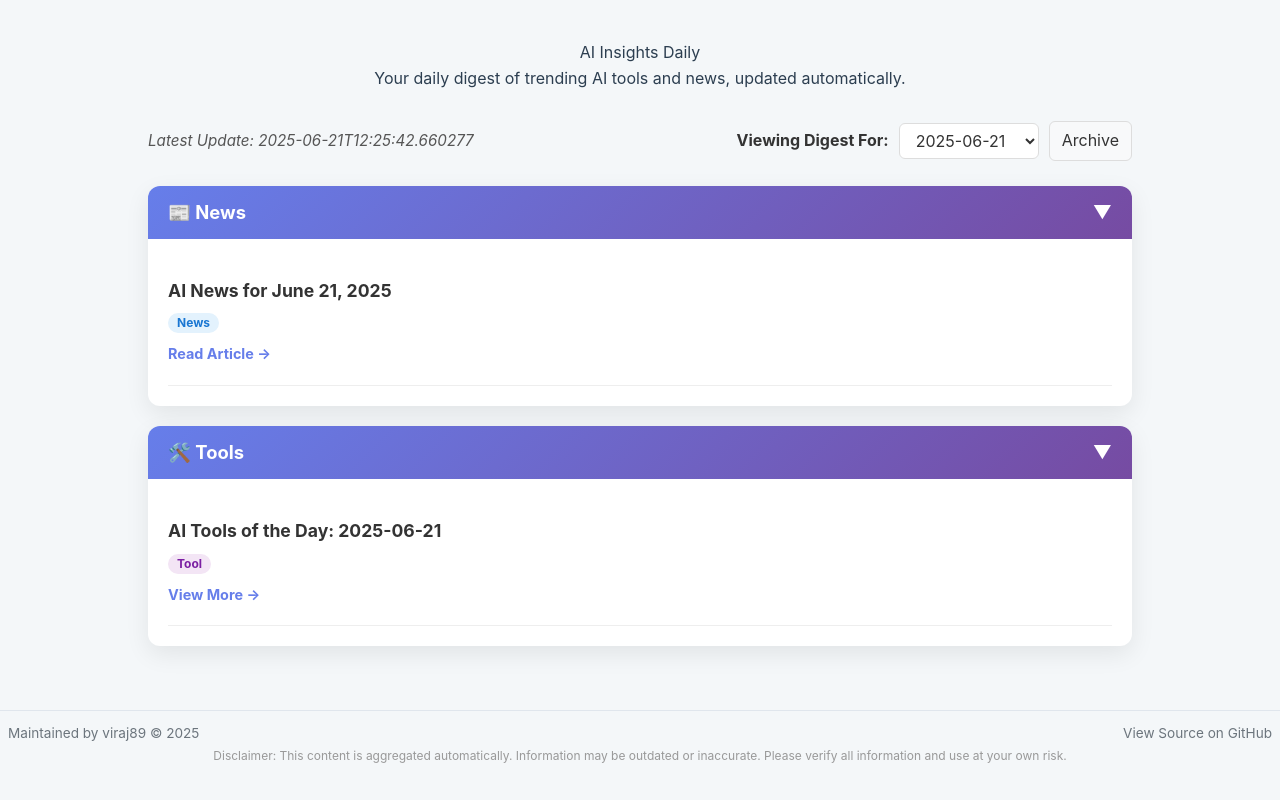
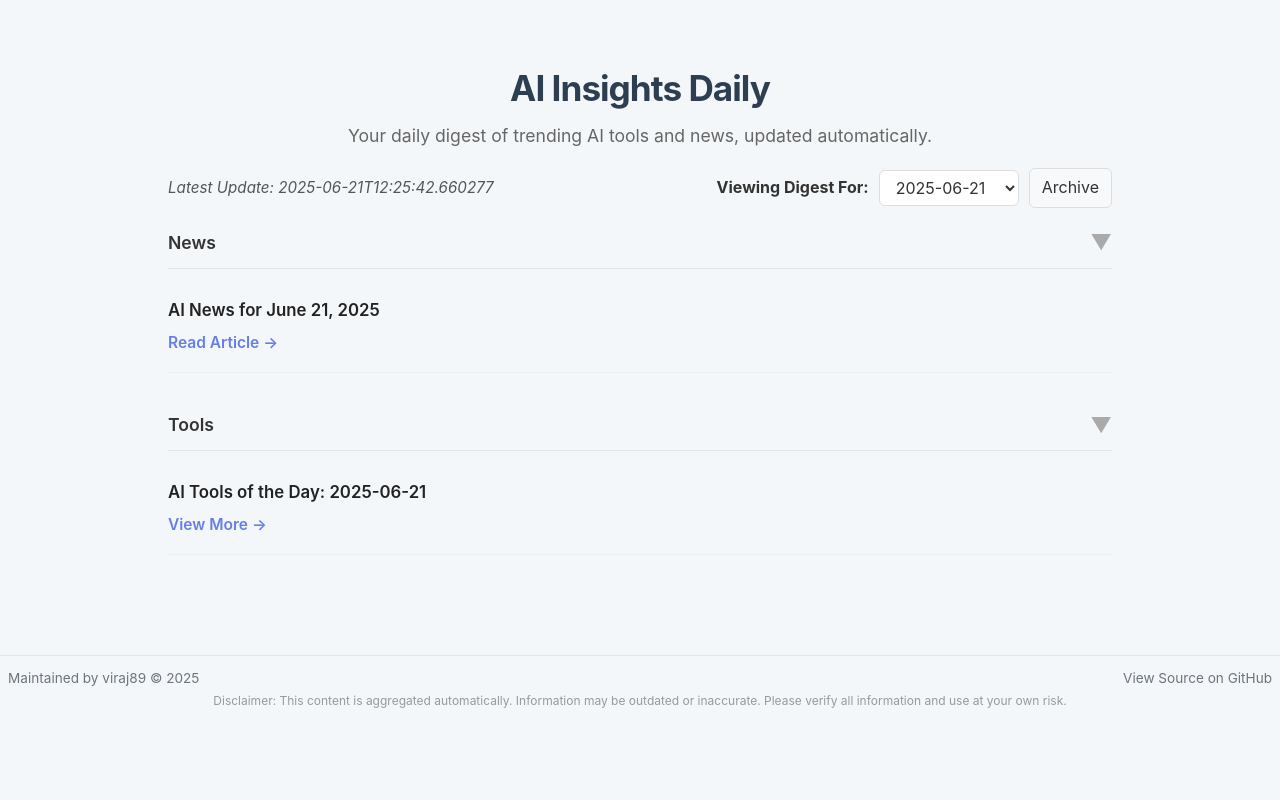
Before and after one commit to viraj89/ai-resources-and-tools, a Next.js app in the folder website/: page / in a window 1280 px wide. Built offline with nearby package versions, Linux system fonts and the light colour scheme.

Commit message:
style: Match React UI to v4 HTML preview (flat, minimal, modern)

```diff
--- a/website/src/app/page.tsx
+++ b/website/src/app/page.tsx
@@ -40,15 +40,15 @@ const CollapsibleSection = ({ title, children, defaultCollapsed = false }: { tit
   const toggle = () => setIsCollapsed(!isCollapsed);
 
   return (
-    <div style={styles.section}>
-      <div style={styles.sectionHeader} onClick={toggle}>
+    <section style={{ marginBottom: 24 }}>
+      <div style={{ display: 'flex', alignItems: 'center', justifyContent: 'space-between', cursor: 'pointer', fontWeight: 600, fontSize: '1.1rem', color: '#333', padding: '0 0 8px 0', borderBottom: '1px solid #e0e6ed' }} onClick={toggle}>
         <span>{title}</span>
-        <span style={{ transform: isCollapsed ? 'rotate(-90deg)' : 'rotate(0)', transition: 'transform 0.3s ease' }}>▼</span>
+        <span style={{ fontSize: '1.2em', color: '#aaa', transition: 'transform 0.3s' }}>{isCollapsed ? '▶' : '▼'}</span>
       </div>
-      <div style={{...styles.sectionContent, ...(isCollapsed ? styles.collapsedContent : {})}}>
+      <div style={{ padding: isCollapsed ? 0 : '12px 0', display: isCollapsed ? 'none' : 'block' }}>
         {children}
       </div>
-    </div>
+    </section>
   );
 };
 
@@ -74,16 +74,14 @@ export default function HomePage() {
   const { tools, news } = getPostsByDate(content.daily_updates, selectedDate);
 
   return (
-    <>
-      <header style={{ textAlign: 'center', color: '#2c3e50', marginBottom: '30px', padding: '20px 0 0 0' }}>
-        <h1>AI Insights Daily</h1>
-        <p>Your daily digest of trending AI tools and news, updated automatically.</p>
+    <div style={{ maxWidth: 1400, margin: '0 auto', padding: 20 }}>
+      <header style={{ textAlign: 'center', color: '#2c3e50', marginBottom: 18, padding: '20px 0 0 0', background: 'none' }}>
+        <h1 style={{ fontSize: '2.2rem', fontWeight: 700, margin: 0, letterSpacing: '-1px' }}>AI Insights Daily</h1>
+        <p style={{ fontSize: '1.1rem', color: '#666', margin: 0, marginTop: 6 }}>Your daily digest of trending AI tools and news, updated automatically.</p>
       </header>
-      <div style={{ display: 'flex', justifyContent: 'space-between', alignItems: 'center', marginBottom: 25, gap: 10, flexWrap: 'wrap' }}>
-        <div style={{ color: '#555', fontSize: '0.95rem', fontStyle: 'italic', background: 'none', borderRadius: 0, boxShadow: 'none', padding: 0, margin: 0 }}>
-          {content.last_updated ? `Latest Update: ${content.last_updated}` : ''}
-        </div>
-        <div style={{ display: 'flex', alignItems: 'center', gap: 10, background: 'none', borderRadius: 0, boxShadow: 'none', padding: 0, margin: 0 }}>
+      <div style={{ display: 'flex', justifyContent: 'space-between', alignItems: 'center', marginBottom: 18, gap: 10, flexWrap: 'wrap' }}>
+        <div style={{ color: '#555', fontSize: '0.95rem', fontStyle: 'italic', background: 'none', padding: 0, margin: 0 }}>{content.last_updated ? `Latest Update: ${content.last_updated}` : ''}</div>
+        <div style={{ display: 'flex', alignItems: 'center', gap: 10, background: 'none', padding: 0, margin: 0 }}>
           <label htmlFor="date-select" style={{ fontWeight: 'bold' }}>Viewing Digest For:</label>
           <select
             id="date-select"
@@ -95,12 +93,9 @@ export default function HomePage() {
               <option key={date} value={date}>{date}</option>
             ))}
           </select>
-          <button onClick={() => setArchiveOpen(true)} style={{ padding: '6px 12px', borderRadius: '6px', border: '1px solid #ddd', background: '#f8f9fa', cursor: 'pointer' }}>
-            Archive
-          </button>
+          <button onClick={() => setArchiveOpen(true)} style={{ padding: '6px 12px', borderRadius: '6px', border: '1px solid #ddd', background: '#f8f9fa', cursor: 'pointer' }}>Archive</button>
         </div>
       </div>
-      {/* Archive Modal */}
       {archiveOpen && (
         <div style={{ position: 'fixed', top: 0, left: 0, width: '100vw', height: '100vh', background: 'rgba(0,0,0,0.3)', zIndex: 1000, display: 'flex', alignItems: 'center', justifyContent: 'center' }} onClick={() => setArchiveOpen(false)}>
           <div style={{ background: 'white', borderRadius: 12, padding: 24, minWidth: 280, maxHeight: '80vh', overflowY: 'auto', boxShadow: '0 8px 25px rgba(0,0,0,0.15)' }} onClick={e => e.stopPropagation()}>
@@ -121,41 +116,39 @@ export default function HomePage() {
           </div>
         </div>
       )}
-      <div style={styles.mainContent}>
-        <div style={styles.leftColumn}>
-          <CollapsibleSection title="📰 News" defaultCollapsed={false}>
+      <div style={{ display: 'flex', gap: 20, flexDirection: 'row', alignItems: 'flex-start' }}>
+        <div style={{ flex: 1 }}>
+          <CollapsibleSection title="News" defaultCollapsed={false}>
             {news.length === 0 ? <div style={{ color: '#888' }}>No news for this date.</div> : news.map((item, index) => (
-              <div key={index} style={styles.item}>
-                <h2 style={styles.itemTitle}>{item.title}</h2>
-                <div style={styles.itemMeta}>
-                  <span style={{ ...styles.badge, ...badgeStyles.News }}>News</span>
-                  {item.source && <span style={{ ...styles.badge, ...badgeStyles.Source }}>{item.source}</span>}
-                  {item.published && <span>Published: {item.published}</span>}
+              <div key={index} style={{ borderBottom: '1px solid #eee', padding: '16px 0' }}>
+                <div style={{ fontWeight: 600, fontSize: '1.05rem', color: '#222', marginBottom: 4 }}>{item.title}</div>
+                <div style={{ fontSize: '0.92rem', color: '#666', marginBottom: 4 }}>
+                  {item.source && <span style={{ marginRight: 10 }}>{item.source}</span>}
+                  {item.published && <span style={{ marginRight: 10 }}>Published: {item.published}</span>}
                 </div>
-                <p style={styles.itemDescription}>{item.description}</p>
-                <a href={item.url} target="_blank" rel="noopener noreferrer" style={styles.itemLink}>Read Article →</a>
+                <div style={{ color: '#666', fontSize: '0.95rem', margin: '6px 0' }}>{item.description}</div>
+                <a href={item.url} target="_blank" rel="noopener noreferrer" style={{ color: '#667eea', textDecoration: 'none', fontWeight: 600, fontSize: '0.97rem' }}>Read Article →</a>
               </div>
             ))}
           </CollapsibleSection>
-          <CollapsibleSection title="🛠️ Tools" defaultCollapsed={false}>
+          <CollapsibleSection title="Tools" defaultCollapsed={false}>
             {tools.length === 0 ? <div style={{ color: '#888' }}>No tools for this date.</div> : tools.map((item, index) => (
-              <div key={index} style={styles.item}>
-                <h2 style={styles.itemTitle}>{item.title || item.name}</h2>
-                <div style={styles.itemMeta}>
-                  <span style={{ ...styles.badge, ...badgeStyles.Tool }}>Tool</span>
-                  {item.category && <span style={{ ...styles.badge, ...badgeStyles.Category }}>{item.category}</span>}
-                  {item.source && <span style={{ ...styles.badge, ...badgeStyles.Source }}>{item.source}</span>}
-                  {item.published && <span>Published: {item.published}</span>}
-                  {item.status && <span>Status: {item.status}</span>}
+              <div key={index} style={{ borderBottom: '1px solid #eee', padding: '16px 0' }}>
+                <div style={{ fontWeight: 600, fontSize: '1.05rem', color: '#222', marginBottom: 4 }}>{item.title || item.name}</div>
+                <div style={{ fontSize: '0.92rem', color: '#666', marginBottom: 4 }}>
+                  {item.category && <span style={{ marginRight: 10 }}>{item.category}</span>}
+                  {item.source && <span style={{ marginRight: 10 }}>{item.source}</span>}
+                  {item.published && <span style={{ marginRight: 10 }}>Published: {item.published}</span>}
+                  {item.status && <span style={{ marginRight: 10 }}>Status: {item.status}</span>}
                 </div>
-                <p style={styles.itemDescription}>{item.description}</p>
-                <a href={item.url} target="_blank" rel="noopener noreferrer" style={styles.itemLink}>View More →</a>
+                <div style={{ color: '#666', fontSize: '0.95rem', margin: '6px 0' }}>{item.description}</div>
+                <a href={item.url} target="_blank" rel="noopener noreferrer" style={{ color: '#667eea', textDecoration: 'none', fontWeight: 600, fontSize: '0.97rem' }}>View More →</a>
               </div>
             ))}
           </CollapsibleSection>
         </div>
       </div>
-    </>
+    </div>
   );
 }
 
```
